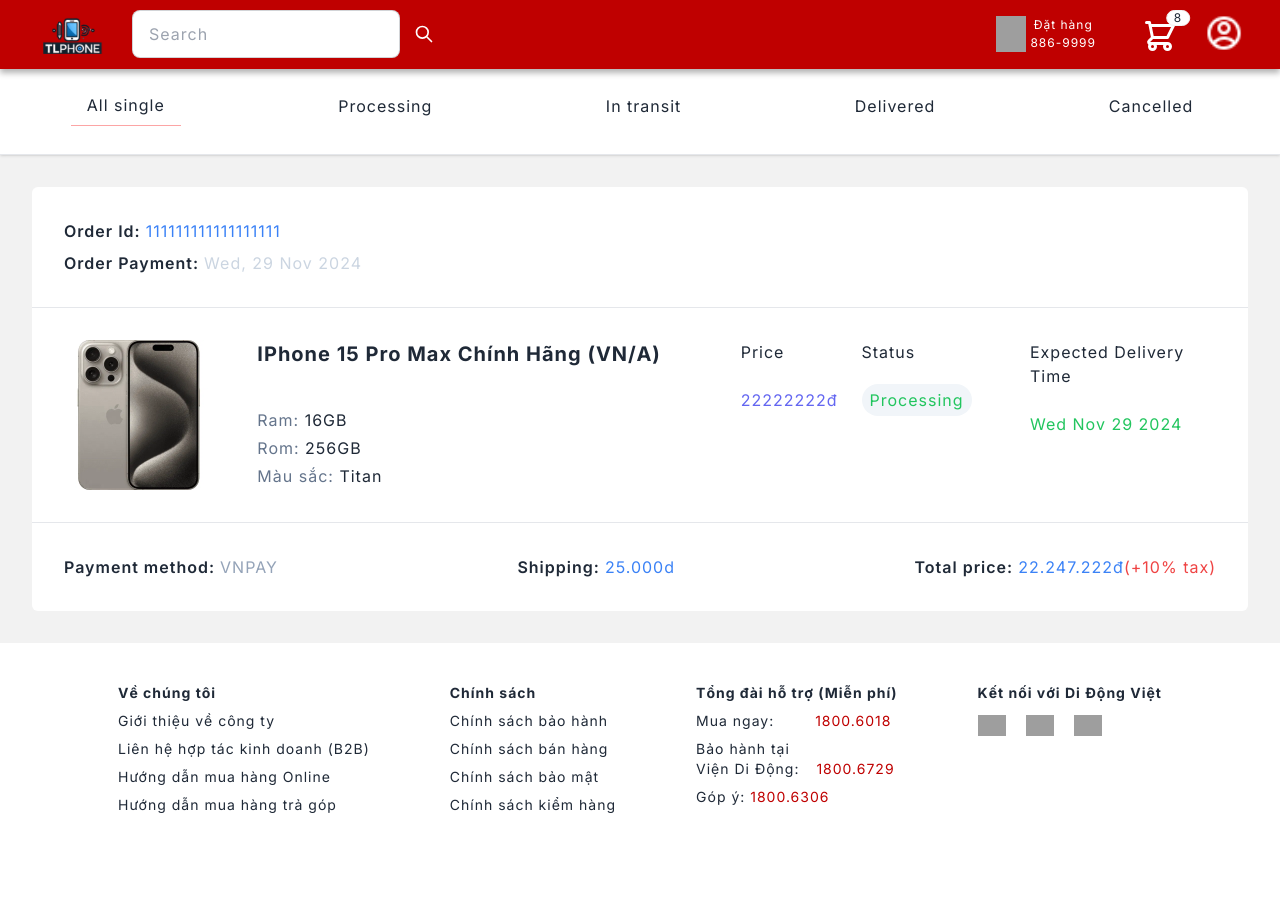
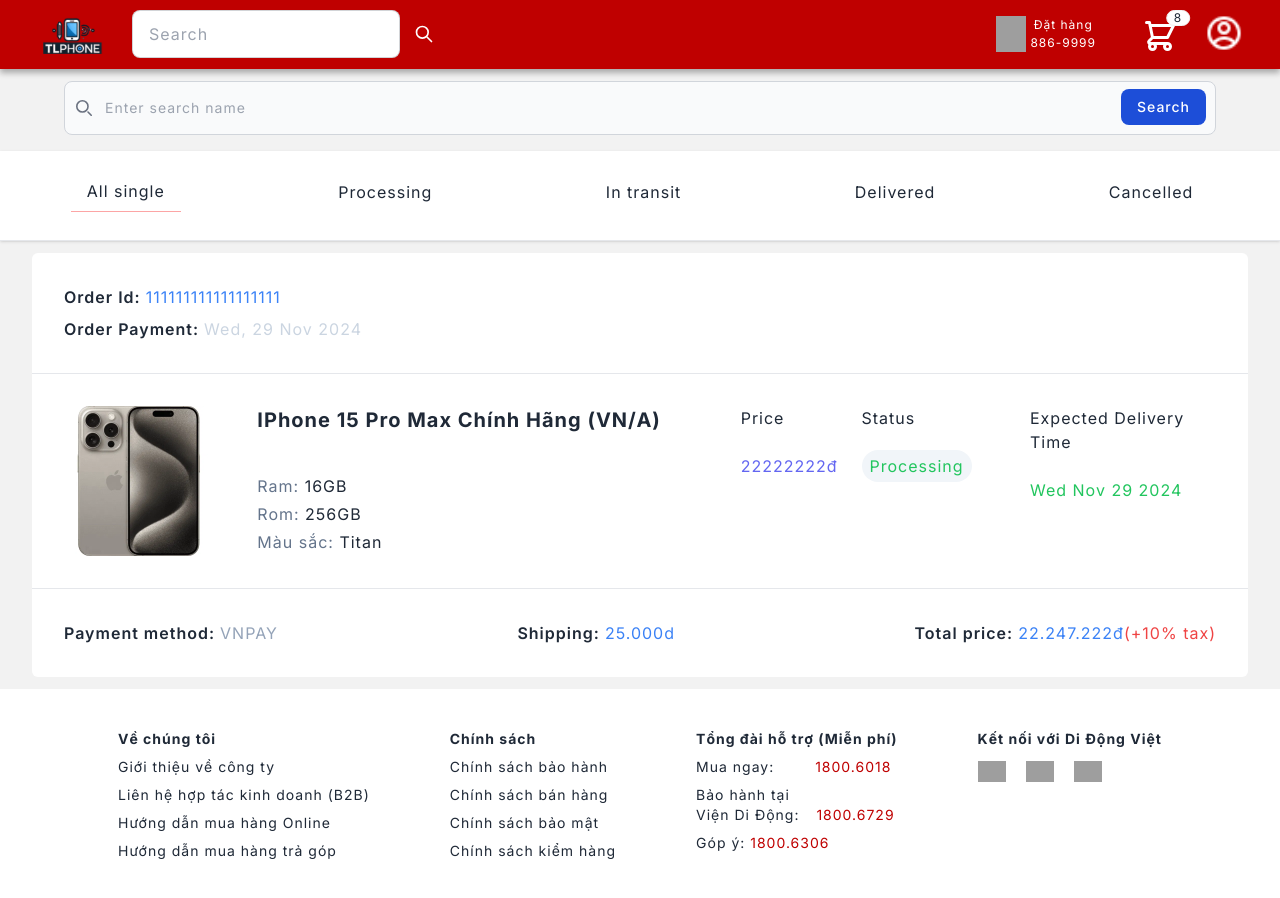
Before and after one commit to AzenKain/TLPhone, a Next.js app in the folder main-tlphone/: page /order in a window 1280 px wide. Both pictures are taken after a click on the button "All single". Shown: the top 898 px of the page. Before the commit the page ends 855 px from the top, so only its background shows below. Built offline with nearby package versions, Linux system fonts and the light colour scheme; grey boxes are pictures that could not be loaded.

Commit message:
update order

```diff
--- a/main-tlphone/src/app/order/page.tsx
+++ b/main-tlphone/src/app/order/page.tsx
@@ -13,6 +13,21 @@
 
     return (
         <div className='flex flex-col'>
+            <form className="my-4 mx-16">
+                <label htmlFor="default-search" className="mb-2 text-sm font-medium text-gray-900 sr-only dark:text-white">
+                    Search
+                </label>
+                <div className="relative">
+                    <div className="absolute inset-y-0 start-0 flex items-center ps-3 pointer-events-none">
+                        <svg className="w-4 h-4 text-gray-500 dark:text-gray-400" aria-hidden="true" xmlns="http://www.w3.org/2000/svg" fill="none" viewBox="0 0 20 20">
+                            <path stroke="currentColor" stroke-linecap="round" stroke-linejoin="round" stroke-width="2" d="m19 19-4-4m0-7A7 7 0 1 1 1 8a7 7 0 0 1 14 0Z" />
+                        </svg>
+                    </div>
+                    <input type="search" id="default-search" className="block w-full p-4 ps-10 text-sm text-gray-900 border border-gray-300 rounded-lg bg-gray-50 focus:ring-blue-500 focus:border-blue-500 dark:bg-gray-700 dark:border-gray-600 dark:placeholder-gray-400 dark:text-white dark:focus:ring-blue-500 dark:focus:border-blue-500" placeholder="Enter search name" required />
+                    <button type="submit" className="text-white absolute end-2.5 bottom-2.5 bg-blue-700 hover:bg-blue-800 focus:ring-4 focus:outline-none focus:ring-blue-300 font-medium rounded-lg text-sm px-4 py-2 dark:bg-blue-600 dark:hover:bg-blue-700 dark:focus:ring-blue-800">Search</button>
+                </div>
+            </form>
+
             <div className='flex justify-around w-full border-b py-5 bg-white shadow'>
                 {["All single", 'Processing', 'In transit', 'Delivered', 'Cancelled'].map((item, index) => (
                     <button
@@ -25,7 +40,7 @@
                 ))}
             </div>
             {selected !== null && (
-                <div className='m-8 bg-white rounded-md'>
+                <div className='mx-8 my-3 bg-white rounded-md'>
                     <div className='border-b p-8 gap-2 grid'>
                         <p className='font-semibold'>Order Id: <span className='text-blue-500'>111111111111111111</span></p>
                         <p className='font-semibold'>Order Payment: <span className='text-slate-300'>Wed, 29 Nov 2024</span></p>
--- a/main-tlphone/src/app/page.tsx
+++ b/main-tlphone/src/app/page.tsx
@@ -77,25 +77,25 @@
                   <div onMouseEnter={() => setClickMenu(true)} >
                     <div className="mt-10 flex gap-3">
                       <Image src="/img/tlphone.avif" alt="" width={30} height={30} />
-                      <h1 className="text-lg hover:text-red">Điện thoại</h1>
+                      <h1 className="text-lg hover:text-red-500">Điện thoại</h1>
                     </div>
                   </div>
                   <div className="mt-7 text-xl">
                     <Link href={"https://didongviet.vn/dchannel/khuyen-mai/"} className="mt-10 flex gap-2">
                       <Image src="/img/voucher.avif" alt="" width={30} height={35} />
-                      <h1 className="text-lg mt-1 hover:text-red">Khuyến mãi</h1>
+                      <h1 className="text-lg mt-1 hover:text-red-500">Khuyến mãi</h1>
                     </Link>
                   </div>
                   <div className="mt-7 text-xl">
                     <Link href={"https://didongviet.vn/dchannel/"} className="mt-10 flex gap-2">
                       <Image src="/img/newspaper.avif" alt="" width={30} height={35} />
-                      <h1 className="text-lg mt-1 hover:text-red">Công nghệ</h1>
+                      <h1 className="text-lg mt-1 hover:text-red-500">Công nghệ</h1>
                     </Link>
                   </div>
                   <div className="mt-7 text-xl pb-8">
                     <Link href={""} className="mt-10 flex gap-2 ms-1">
                       <Image src="/img/lienhe.png" alt="" width={25} height={25} />
-                      <h1 className="text-lg mt-1 ms-1 hover:text-red">Liên hệ</h1>
+                      <h1 className="text-lg mt-1 ms-1 hover:text-red-500">Liên hệ</h1>
                     </Link>
                   </div>
                 </div>
@@ -111,17 +111,17 @@
                   <div className="col-span-2 border-e">
                     <div className="p-3">
                       <h1 className="font-bold text-xl">Thương hiệu</h1>
-                      <div className="mt-3 flex gap-17">
+                      <div className="mt-3 flex gap-16">
                         <ul className="grid gap-3 text-md">
-                          <li className="hover:text-red"><Link href={""}>IPhone</Link></li>
-                          <li className="hover:text-red"><Link href={""}>Samsung</Link></li>
-                          <li className="hover:text-red"><Link href={""}>OPPO</Link></li>
-                          <li className="hover:text-red"><Link href={""}>Xiaomi</Link></li>
+                          <li className="hover:text-red-500"><Link href={""}>IPhone</Link></li>
+                          <li className="hover:text-red-500"><Link href={""}>Samsung</Link></li>
+                          <li className="hover:text-red-500"><Link href={""}>OPPO</Link></li>
+                          <li className="hover:text-red-500"><Link href={""}>Xiaomi</Link></li>
                         </ul>
                         <ul className="grid  text-md">
-                          <li className="hover:text-red"><Link href={""}>Vertu</Link></li>
-                          <li className="hover:text-red"><Link href={""}>realmi</Link></li>
-                          <li className="hover:text-red"><Link href={""}>Haweii</Link></li>
+                          <li className="hover:text-red-500"><Link href={""}>Vertu</Link></li>
+                          <li className="hover:text-red-500"><Link href={""}>realmi</Link></li>
+                          <li className="hover:text-red-500"><Link href={""}>Haweii</Link></li>
                         </ul>
                       </div>
                     </div>
@@ -131,7 +131,7 @@
                       <h1 className="font-bold text-xl">Dòng sản phẩm HOT</h1>
                       <ul className="mt-3 grid gap-3 text-md">
                         {items.map((item, index) => (
-                          <li className="hover:text-red"><Link href={""} key={index}>{item}</Link></li>
+                          <li className="hover:text-red-500"><Link href={""} key={index}>{item}</Link></li>
                         ))}
                       </ul>
                     </div>
@@ -144,7 +144,7 @@
                           <div key={index} style={{ alignItems: "center" }} className="flex gap-3">
                             <Image src={img} alt={`Image ${index + 1}`} width={60} height={60} />
                             <div>
-                              <Link href="#" className="hover:text-red text-sm">{items2[index]}</Link>
+                              <Link href="#" className="hover:text-red-500 text-sm">{items2[index]}</Link>
                               <p className="text-rose-700 text-sm">{price[index]}</p>
                             </div>
                           </div>
```
